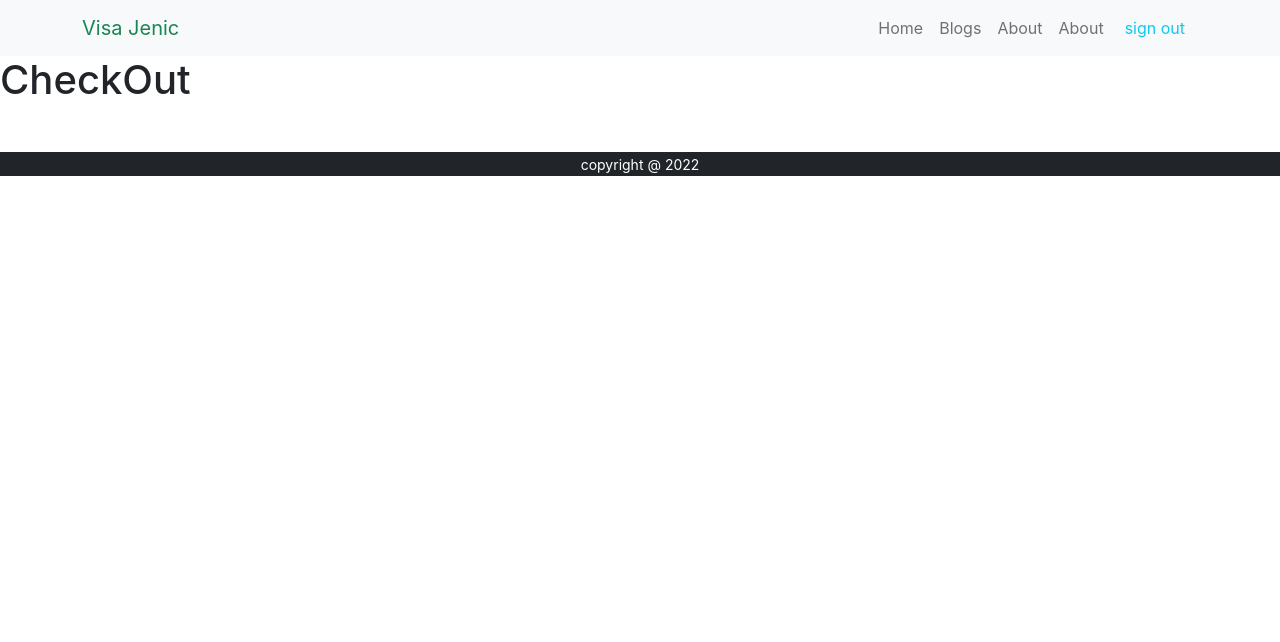
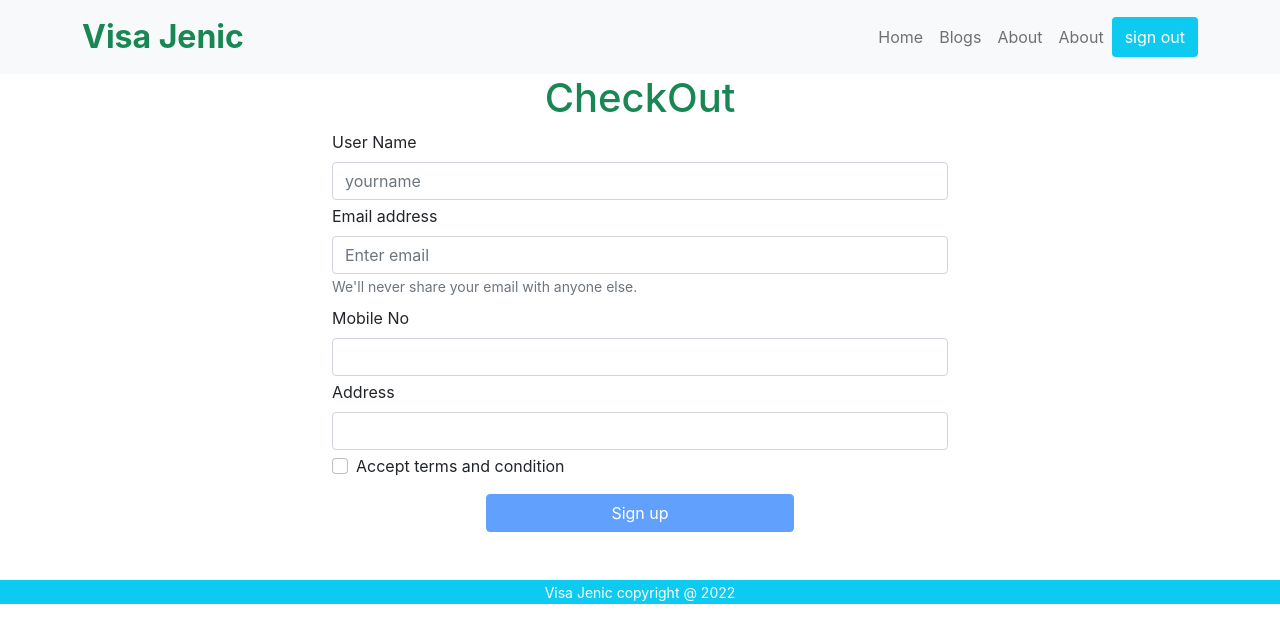
Before and after one commit to Sabit-Shafe/Visa-Consultant-Service, a React (Create React App) app: page /chekout in a window 1280 px wide. Shown: the top 642 px of the page. Built offline with nearby package versions, Linux system fonts and the light colour scheme; no server answers; sample sign-in values are in the browser's storage.

Commit message:
error handle chekout page form done

```diff
--- a/src/pages/Chekout/Chekout.js
+++ b/src/pages/Chekout/Chekout.js
@@ -1,13 +1,55 @@
-import React from 'react';
-import { useParams } from 'react-router-dom';
+import { Button } from 'react-bootstrap';
+import React, { useState } from 'react';
+import { Form } from 'react-bootstrap';
+// import { useParams } from 'react-router-dom';
+
 
 const Chekout = () => {
-    const {serviceID} = useParams();
+    const [agree, setAgree] = useState(false);
+    const initialValues = { username: '', email: '', mobileNo: '', address: '' };
+    const [formValues, setFormvalues] = useState(initialValues);
+    // const { serviceID } = useParams();
+
+
+
 
     return (
         <div>
-            <h1>CheckOut</h1>
+            <div className="container mx-auto w-50">
+                <h1 className='text-center text-success'>CheckOut</h1>
+                <Form >
+                    <Form.Group className="mb-1" controlId="formBasicEmail">
+                        <Form.Label>User Name</Form.Label>
+                        <Form.Control type="text" placeholder="yourname" value={formValues.username} />
+                    </Form.Group>
+                    <Form.Group className="mb-2" controlId="formBasicEmail">
+                        <Form.Label>Email address</Form.Label>
+                        <Form.Control  type="email" placeholder="Enter email" value={formValues.email} />
+                        <Form.Text className="text-muted">
+                            We'll never share your email with anyone else.
+                        </Form.Text>
+                    </Form.Group>
+                    <Form.Group className="mb-1" controlId="formBasicEmail">
+                        <Form.Label>Mobile No</Form.Label>
+                        <Form.Control  type="text" placeholder="" value={formValues.mobileNo} />
+                    </Form.Group>
+                    <Form.Group className="mb-1" controlId="formBasicEmail">
+                        <Form.Label>Address</Form.Label>
+                        <Form.Control  type="text" placeholder="" value={formValues.address} />
+                    </Form.Group>
+                    <Form.Group className="mb-3" controlId="formBasicCheckbox">
+                        <Form.Check onClick={() => setAgree(!agree)} type="checkbox" label="Accept terms and condition" />
+                    </Form.Group>
+                    <Button
+                        disabled={!agree}
+                        type="submit"
+                        value="Signup"
+                        className="w-50 mx-auto d-block mb-5" variant="primary">
+                        Sign up
+                    </Button>
+                </Form>
 
+            </div>
         </div>
     );
 };
--- a/src/pages/Login/Login/Login.js
+++ b/src/pages/Login/Login/Login.js
@@ -23,7 +23,7 @@ const Login = () => {
     let from = location.state?.from?.pathname || "/";
     if (user) {
         navigate(from, { replace: true });
-    }
+    };
 
 
     const handleSubmit = event => {
@@ -31,6 +31,7 @@ const Login = () => {
         const email = emailRef.current.value;
         const password = passRef.current.value;
         signInWithEmailAndPassword(email, password);
+
 
     }
     const [sendPasswordResetEmail, sending] = useSendPasswordResetEmail(
@@ -68,7 +69,7 @@ const Login = () => {
 
     return (
         <div className="container mx-auto w-25">
-            <h1>Please Login</h1>
+            <h1 className="text-success">Please Login</h1>
             <Form onSubmit={handleSubmit}>
                 <Form.Group className="mb-3" controlId="formBasicEmail">
                     <Form.Label>Email address</Form.Label>
--- a/src/pages/Login/Signup/Signup.js
+++ b/src/pages/Login/Signup/Signup.js
@@ -13,8 +13,10 @@ const Signup = () => {
         user,
         loading,
         error,
-    ] = useCreateUserWithEmailAndPassword(auth, {sendEmailVerification: true});
+    ] = useCreateUserWithEmailAndPassword(auth, { sendEmailVerification: true });
     const [updateProfile, updating, updateError] = useUpdateProfile(auth);
+
+
 
 
 
@@ -30,8 +32,13 @@ const Signup = () => {
     if (user) {
         navigate('/home')
     }
-    if(loading || updating){
+    if (loading || updating) {
         return <Load></Load>
+    }
+    let errorElement;
+
+    if (error){
+        errorElement = <p className='text-danger'>Error: {error?.message}</p>
     }
 
     const handleSignup = async (event) => {
@@ -39,15 +46,16 @@ const Signup = () => {
         const name = nameRef.current.value;
         const email = emailRef.current.value;
         const password = passRef.current.value;
+
         await createUserWithEmailAndPassword(email, password);
-        await updateProfile({name});
+        await updateProfile({ name });
         navigate('/home')
 
     }
 
     return (
         <div className="container mx-auto w-25">
-            <h1>Please Signup</h1>
+            <h1 className="text-success">Please Signup</h1>
             <Form onSubmit={handleSignup}>
                 <Form.Group className="mb-3" controlId="formBasicEmail">
                     <Form.Label>Your Name</Form.Label>
@@ -71,13 +79,14 @@ const Signup = () => {
                     <Form.Check onClick={() => setAgree(!agree)} className={`ps-3 ${agree ? '' : 'text-danger'}`} type="checkbox" label="Accept terms and conditions" />
                 </Form.Group>
                 <Button
-                disabled={!agree}
-                type="submit"
-                value="Signup"
-                className ="w-50 mx-auto d-block mb-5" variant="primary">
+                    disabled={!agree}
+                    type="submit"
+                    value="Signup"
+                    className="w-50 mx-auto d-block mb-5" variant="primary">
                     Sign up
                 </Button>
             </Form>
+            {errorElement}
             <p>Already have an account? Please <Link to="/login" className='text-primary pe-auto text-decoration-none' onClick={navigateLogin}>Please Login</Link> </p>
             <SocialLogin></SocialLogin>
         </div>
--- a/src/pages/Shared/Footer.js
+++ b/src/pages/Shared/Footer.js
@@ -5,8 +5,8 @@ const footer = () => {
     const year = today.getFullYear();
     return (
         <div>
-            <footer className='text-center mt-5 bg-dark'>
-                <p className='text-white'><small>copyright @ {year} </small></p>
+            <footer className='text-center mt-5 bg-info'>
+                <p className='text-white'><small>Visa Jenic copyright @ {year} </small></p>
             </footer>
         </div>
     );
--- a/src/pages/Shared/Header.js
+++ b/src/pages/Shared/Header.js
@@ -13,12 +13,13 @@ const Header = () => {
     const handleSignOut = () =>{
         signOut(auth);
     }
+
     return (
         <>
             <Navbar collapseOnSelect sticky="top" opacity= "25" bg="light" variant="light">
                 <Container>
-                    <Navbar.Brand className="text-success" href="#home">Visa Jenic</Navbar.Brand>
-                    <Navbar.Toggle aria-controls="responsive-navbar-nav" />
+                    <Navbar.Brand className="text-success fs-2 fw-bold" href="#home">Visa Jenic</Navbar.Brand>
+                    <Navbar.Toggle aria-controls="responsive-navbar-nav " />
                     <Navbar.Collapse id="responsive-navbar-nav"></Navbar.Collapse>
                     <Nav className="justify-content-end me-auto">
                         <Nav.Link as = {Link} to="home">Home</Nav.Link>
@@ -29,7 +30,7 @@ const Header = () => {
                             <Nav.Link as={Link} to="about">About</Nav.Link>
                             {
                                 user ?
-                                    <button className='btn btn-link text-info text-decoration-none' onClick={handleSignOut}>sign out</button>
+                                    <button className='btn btn-link text-white bg-info text-decoration-none' onClick={handleSignOut}>sign out</button>
                                 :
                                 <Nav.Link as={Link} to="login">
                                 Login
--- a/src/pages/Shared/NotFound.js
+++ b/src/pages/Shared/NotFound.js
@@ -3,7 +3,7 @@ import React from 'react';
 const NotFound = () => {
     return (
         <div>
-            404
+            <h1 className="bg-danger">404 ERROR</h1>
         </div>
     );
 };
```
